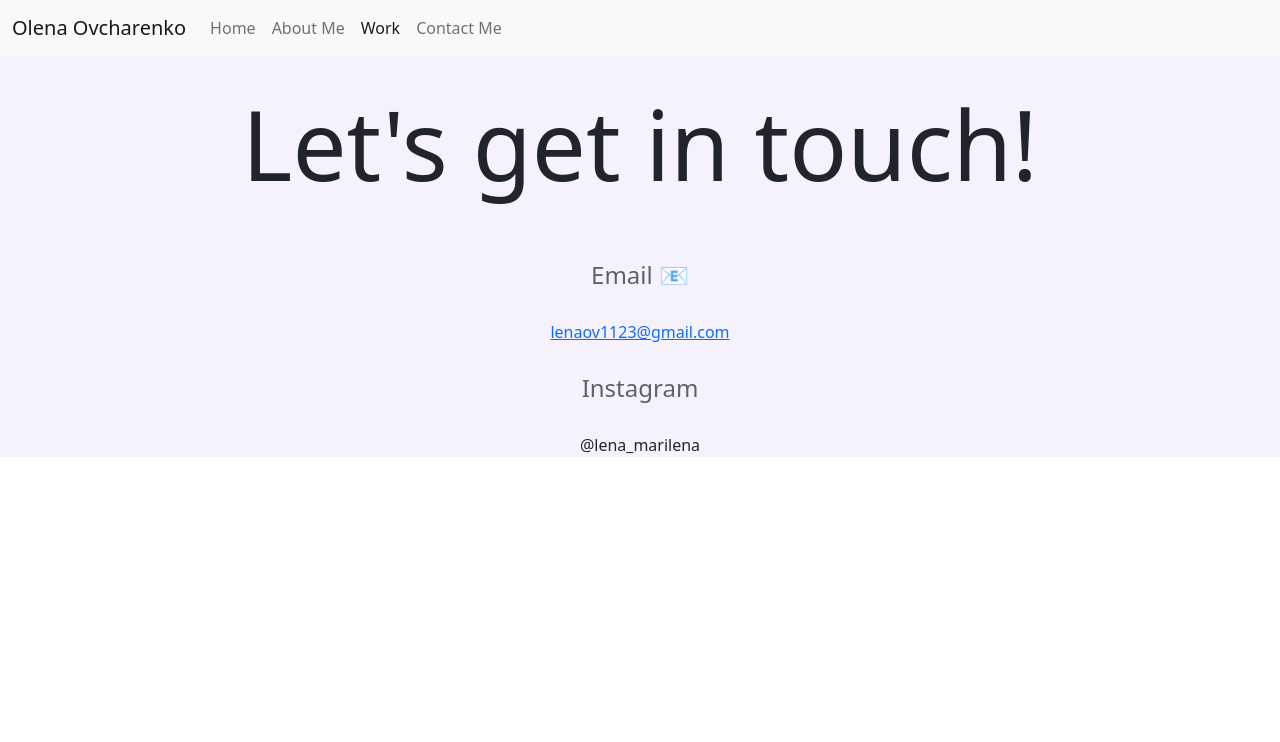
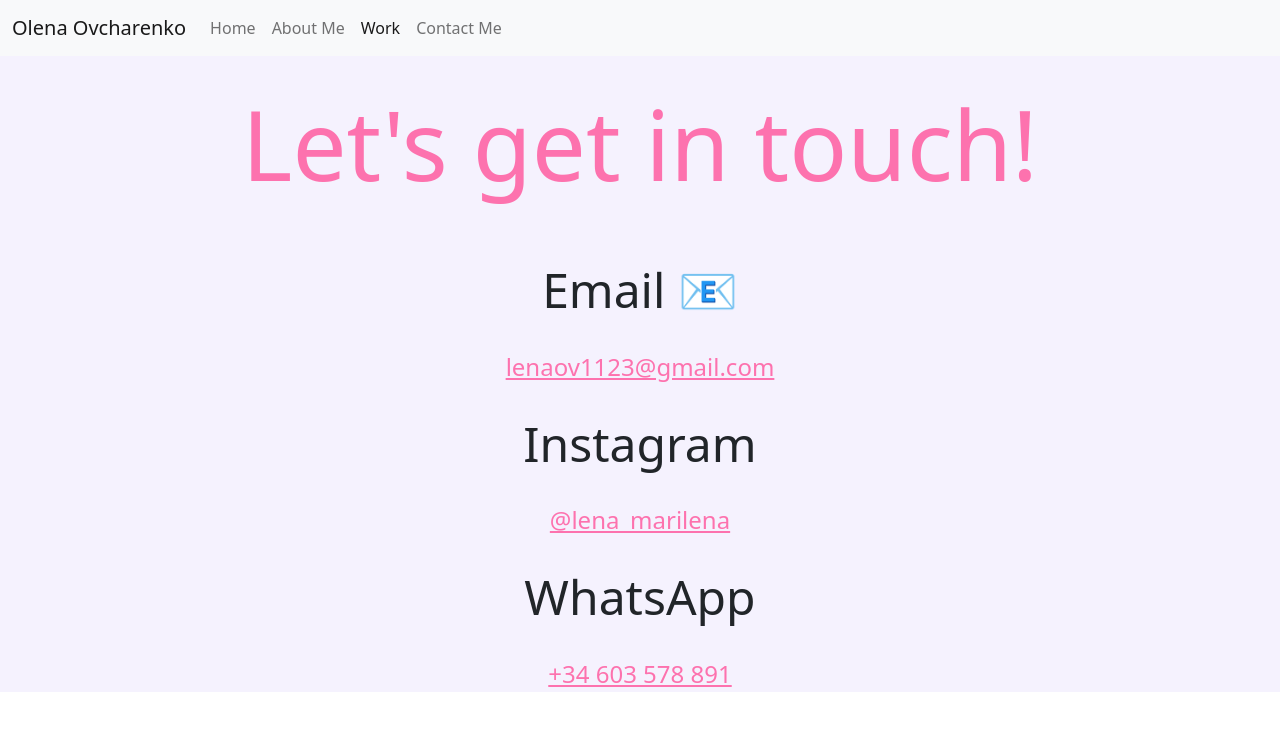
Before and after one commit to lenaMarilena/Portfoliio, a plain HTML site: page contact.html in a window 1280 px wide. Shown: the top 742 px of the page. Drawn offline with nearby package versions, Linux system fonts and the light colour scheme.

Commit message:
colors change

```diff
--- a/contact.html
+++ b/contact.html
@@ -66,12 +66,13 @@
     </nav>
     <div class="hero">
       <h1>Let's get in touch!</h1>
-<h3>Email 📧</h3>
-<a href="#">lenaov1123@gmail.com </a>
-<h3>Instagram</h3>
-<a href="https://instagram.com/lena_marilena"></a> @lena_marilena
-    </div>
-
+<h2>Email 📧</h2>
+<a href="#" class="contacto">lenaov1123@gmail.com </a>
+<h2>Instagram</h2>
+<a href="https://instagram.com/lena_marilena" class="contacto">@lena_marilena</a>
+    <h2>WhatsApp</h2>
+<a href="#" class="contacto">+34 603 578 891</a>
+</div>
 
     <footer class="text-center fixed-bottom">
       <a
--- a/src/styles.css
+++ b/src/styles.css
@@ -22,6 +22,7 @@ h3 {
 
 h1 {
   font-size: 96px;
+  color: var(--primary-color);
 }
 
 h2 {
@@ -201,3 +202,8 @@ footer {
   box-shadow: var(--box-shadow);
   background-color: var(--secondary-color);
 }
+
+.contacto {
+  color: var(--primary-color);
+  font-size: 24px;
+}
```
Also changed, not shown: work.html (+1 -1 lines).
